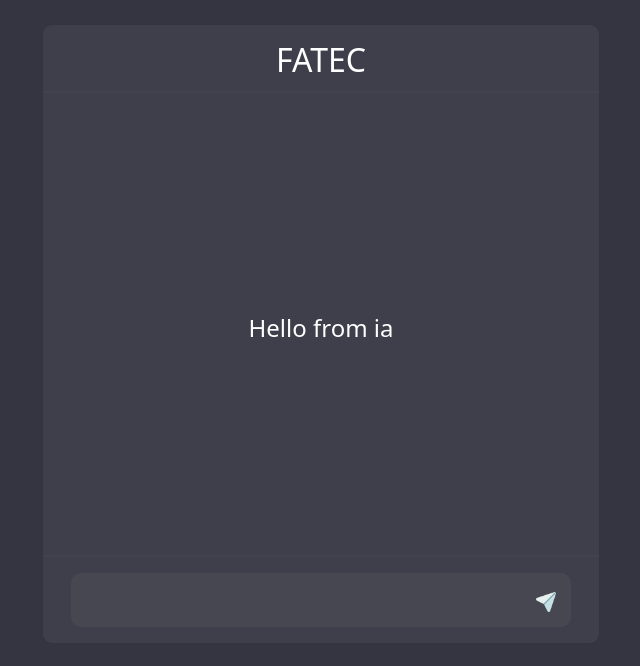
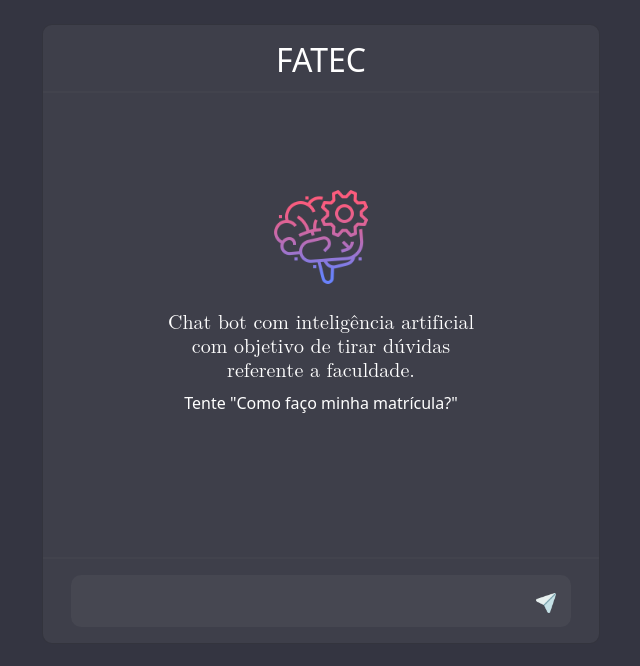
Before and after one commit to AlnDevE/chatbot-ia-angular, an Angular app: page /chatia-fatec in a window 1280 px wide. Shown: the top 666 px of the page, without its empty margins (319-959 px from the left). Built offline with nearby package versions, Linux system fonts and the light colour scheme.

Commit message:
add icon + clear inpt on enter

```diff
--- a/src/app/chatia-fatec/chatia-fatec.component.html
+++ b/src/app/chatia-fatec/chatia-fatec.component.html
@@ -12,10 +12,10 @@
               {{last ? scrollToBottom() : ''}}
             </p>
           </div>
-          <img class="m-2" src="../../assets/perfil.png" width="20" height="20" alt="">
+          <img class="m-2" src="../../assets/perfil.png" width="20" height="20" alt="Imagem de perfil default">
         </div>
         <div *ngIf="i.type == 'receive'" class="receive d-flex mb-2">
-          <img class="m-2" src="../../assets/robo.png" width="20" height="20" alt="">
+          <img class="m-2" src="../../assets/robo.png" width="20" height="20" alt="Imagem de robô">
           <div class="mscont">
             {{i.message}}
             {{last ? scrollToBottom() : ''}}
@@ -25,14 +25,16 @@
     </div>
 
     <ng-template #onInit>
-      <div class="init mt-3 d-flex align-items-center justify-content-center">
-        <h4>Hello from ia</h4>
+      <div class="init mt-3 mb-5 d-flex align-items-center justify-content-center">
+        <img class="mb-4" src="../../assets/ia.png" width="100" height="100" alt="">
+        <h5>Chat bot com inteligência artificial com objetivo de tirar dúvidas referente a faculdade.</h5>
+        <p>Tente "Como faço minha matrícula?"</p>
       </div>
     </ng-template>
 
     <div class="line w-100"></div>
     <div class="ipt mt-3 mb-3">
-      <textarea class="bgd scroll" [(ngModel)]="textInput"></textarea>
+      <textarea class="bgd scroll" [(ngModel)]="textInput" (keyup.enter)="sendQuestion()"></textarea>
       <button class="btn" (click)="sendQuestion()">
         <img src="../../assets/send.png" width="20" height="20" alt="Botão de envio">
       </button>
--- a/src/app/chatia-fatec/chatia-fatec.component.scss
+++ b/src/app/chatia-fatec/chatia-fatec.component.scss
@@ -95,8 +95,17 @@
 
 .init{
   height: 75%;
-  width: 90%;
+  width: 60%;
   flex-direction: column;
   overflow: hidden;
   color: white;
+
+  p{
+    text-align: center;
+  }
 }
+
+h5{
+  text-align: center;
+  font-family: math;
+}
--- a/src/app/chatia-fatec/chatia-fatec.component.ts
+++ b/src/app/chatia-fatec/chatia-fatec.component.ts
@@ -27,13 +27,14 @@
   sendQuestion(){
     this.afterInit = true;
     if(this.textInput){
-      this.listMessages.push({message: this.textInput, type: 'send'});
-      this.chatIaService.sendQuestion(this.textInput).pipe(
+      let textCopy = this.textInput;
+      this.textInput = '';
+      this.listMessages.push({message: textCopy, type: 'send'});
+      this.chatIaService.sendQuestion(textCopy).pipe(
         first()
       ).subscribe({
         next: (response: any) => {
           this.listMessages.push({message: response, type: 'receive'});
-
         },
         error: () => console.log('deu ruim')
       })
```
Also changed, not shown: src/assets/ia.png (added).
